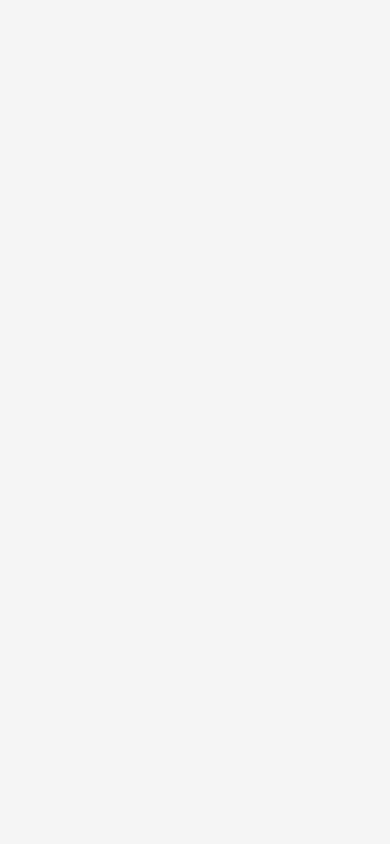
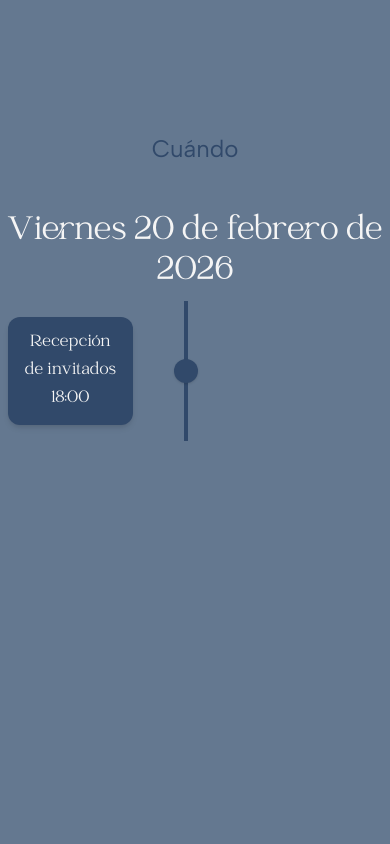
Before and after one commit to PaulaBCdev/EL-wedding, a Next.js app: page / in a window 390 px wide. Shown: the part 2200-3044 px from the top of the page. Before the commit the page ends 2068 px from the top, so only its background shows below. Built offline with nearby package versions, Linux system fonts and the light colour scheme.

Commit message:
landing page: timaline para bovil y tables en proceso

```diff
--- a/src/app/page.tsx
+++ b/src/app/page.tsx
@@ -173,6 +173,45 @@ export default function Home() {
           />
         </div>
       </section>
+
+      {/* BLOQUE 3
+      PARTE 1 */}
+      {/* Mobil & Tablet */}
+      <section className="flex justify-center items-center lg:hidden bg-primary w-full h-[1214px]">
+        <div>
+          <div className="flex flex-col justify-center items-center gap-12">
+            <p className="font-albert text-secondary text-2xl">Cuándo</p>
+            <p className="font-catchy text-background text-4xl text-center">
+              Viernes 20 de febrero de 2026
+            </p>
+          </div>
+
+          {/* timeline */}
+          <div className="container">
+            <div className="grid grid-cols-9 mx-auto p-2 text-secondary">
+              {/* left */}
+              <div className="contents">
+                <div className="bg-secondary col-start-1 col-end-4 p-3 rounded-xl my-4 ml-auto shadow-md">
+                  <p className="font-catchy text-background text-lg text-center">
+                    Recepción de invitados
+                  </p>
+                  <p className="font-catchy text-background text-lg text-center">
+                    18:00
+                  </p>
+                </div>
+                <div className="col-start-5 col-end-6 md:mx-auto relative mr-10">
+                  <div className="h-full w-6 flex items-center justify-center">
+                    <div className="h-full w-1 bg-secondary pointer-events-none"></div>
+                  </div>
+                  <div className="w-6 h-6 absolute top-1/2 -mt-3 rounded-full bg-secondary shadow"></div>
+                </div>
+              </div>
+
+              {/* right */}
+            </div>
+          </div>
+        </div>
+      </section>
     </main>
   );
 }
--- /dev/null
+++ b/src/app/utils/eventsList.ts
@@ -0,0 +1,20 @@
+const events = [
+  {
+    time: "18:00",
+    title: "Recepción de invitados",
+  },
+  {
+    time: "18:30",
+    title: "Ceremonia",
+  },
+  {
+    time: "19:30",
+    title: "Cocktail de bienvenida",
+  },
+  {
+    time: "21:00",
+    title: "Cena en salón",
+  },
+];
+
+export default events;
```
